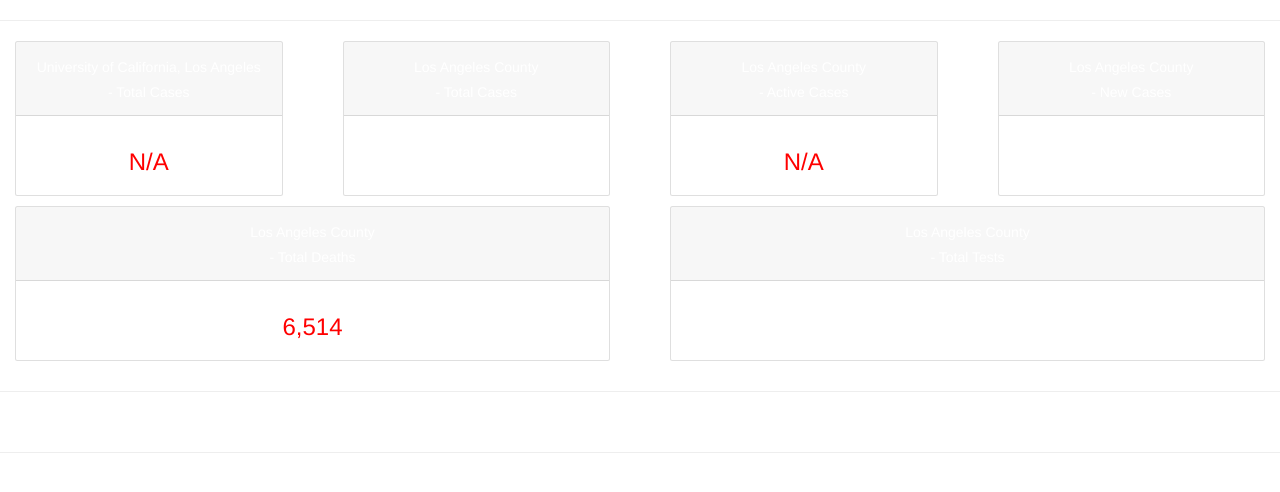
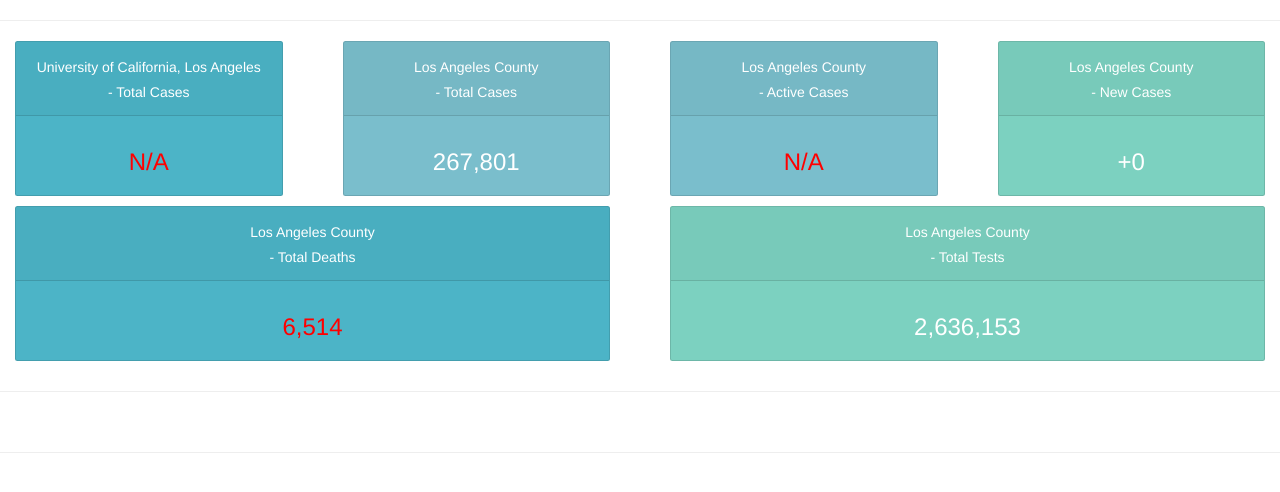
Before and after one commit to steve-ch-kim/UCovid, a Django app: page /college/1/ in a window 1280 px wide. Shown: the part 62-554 px from the top of the page. Run offline with Django 3.2, Linux system fonts and the light colour scheme; data comes from the database, SQL or seed files in the repository; some libraries are stand-ins or nearby versions.

Commit message:
updated html

```diff
--- a/home/templates/home/cases.html
+++ b/home/templates/home/cases.html
@@ -6,7 +6,7 @@
 <div class="row">
     <div class="col">
         <div class="col-md">
-            <div class="card text-center text-white  mb-3" id="total-orders">
+            <div class="card text-center text-white  mb-3" style="background-color: #4cb4c7;">
                 <div class="card-header">
                     <h5 class="card-title">{{college.college_name}}</h5><h5 class="card-title"> - Total Cases</h5>
                 </div>
@@ -25,7 +25,7 @@
 
     <div class="col">
         <div class="col-md">
-            <div class="card text-center text-white  mb-3" id="orders-delivered">
+            <div class="card text-center text-white  mb-3" style="background-color: #7abecc;">
                 <div class="card-header">
                     <h5 class="card-title">{{college.county_name}} County</h5><h5 class="card-title"> - Total Cases</h5>
                 </div>
@@ -38,7 +38,7 @@
 
     <div class="col">
         <div class="col-md">
-            <div class="card text-center text-white  mb-3" id="orders-delivered">
+            <div class="card text-center text-white  mb-3" style="background-color: #7abecc;">
                 <div class="card-header">
                     <h5 class="card-title">{{college.county_name}} County</h5><h5 class="card-title"> - Active Cases</h5>
                 </div>
@@ -51,7 +51,7 @@
 
     <div class="col">
         <div class="col-md">
-            <div class="card text-center text-white  mb-3" id="orders-pending">
+            <div class="card text-center text-white  mb-3" style="background-color: #7CD1C0;">
                 <div class="card-header">
                     <h5 class="card-title">{{college.county_name}} County</h5><h5 class="card-title"> - New Cases</h5>
                 </div>
@@ -66,7 +66,7 @@
 <div class="row">
     <div class="col">
         <div class="col-md">
-            <div class="card text-center text-white  mb-3" id="total-orders">
+            <div class="card text-center text-white  mb-3" style="background-color: #4cb4c7;">
                 <div class="card-header">
                     <h5 class="card-title">{{college.county_name}} County</h5><h5 class="card-title"> - Total Deaths</h5>
                 </div>
@@ -79,7 +79,7 @@
 
     <div class="col">
         <div class="col-md">
-            <div class="card text-center text-white  mb-3" id="orders-pending">
+            <div class="card text-center text-white  mb-3" style="background-color: #7CD1C0;">
                 <div class="card-header">
                     <h5 class="card-title">{{college.county_name}} County</h5><h5 class="card-title"> - Total Tests</h5>
                 </div>
```
